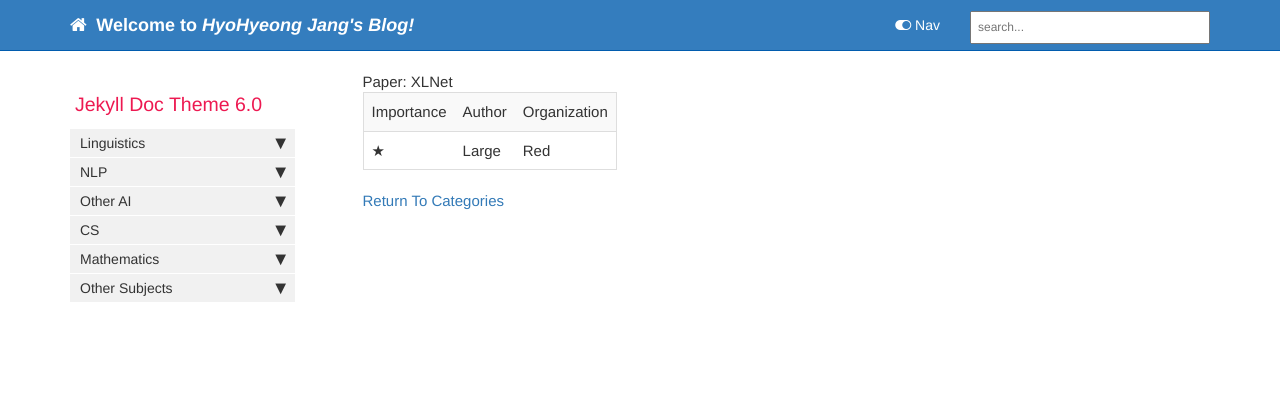
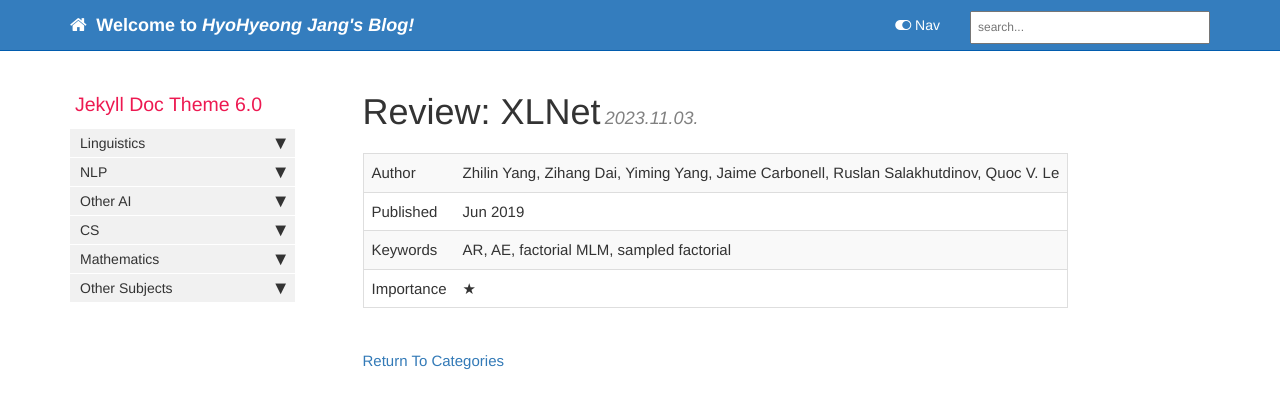
Before and after one commit to MIPIW/mipiw.github.io, a Jekyll site: the page built from pages/nlp/2023-11-2-review_XLNet.md, in a window 1280 px wide. Shown: the top 408 px of the page. Built offline with Jekyll 4.4.1, drawn with Linux system fonts in a browser that asks for light colours; comment, search, counter and statistics services are not loaded.

Commit message:
base-custom

```diff
--- a/_layouts/categorized_post.html
+++ b/_layouts/categorized_post.html
@@ -2,8 +2,15 @@
 layout: default
 ---
 
-{{page.title}} {{content}}
+<br />
+<h1 style="display: inline">{{page.title}}</h1>
+<h4 style="display: inline">{{page.date}}</h4>
+<br />
+<br />
 
+{{content}}
+
+<br />
 <div>
   {% assign category = page.categories | join: "-" %}
   <a href="/categories/{{ category }}.html">Return To Categories</a>
--- a/pages/nlp/2023-11-2-review_XLNet.md
+++ b/pages/nlp/2023-11-2-review_XLNet.md
@@ -1,16 +1,21 @@
 ---
-title: "Paper: XLNet"
 sidebar: mydoc_sidebar
+
+title: "Review: XLNet"
 date: "2023.11.03."
 layout: categorized_post
 categories: ["nlp", "architectures"]
 
 rank: "★"
 type: review
-published_year: "2019"
+published_year: "Jun 2019"
 author: "Zhilin Y., et. al."
+author_full: "Zhilin Yang, Zihang Dai, Yiming Yang, Jaime Carbonell, Ruslan Salakhutdinov, Quoc V. Le"
+keyword: "AR, AE, factorial MLM, sampled factorial"
 ---
 
-|-|-|-|
-|Importance | Author | Organization|
-|★ | Large | Red|
+|-|-|
+| Author | {{page.author_full}} |
+| Published |{{page.published_year}}|
+| Keywords | {{page.keyword}} |
+| Importance | {{page.rank}} |
```
